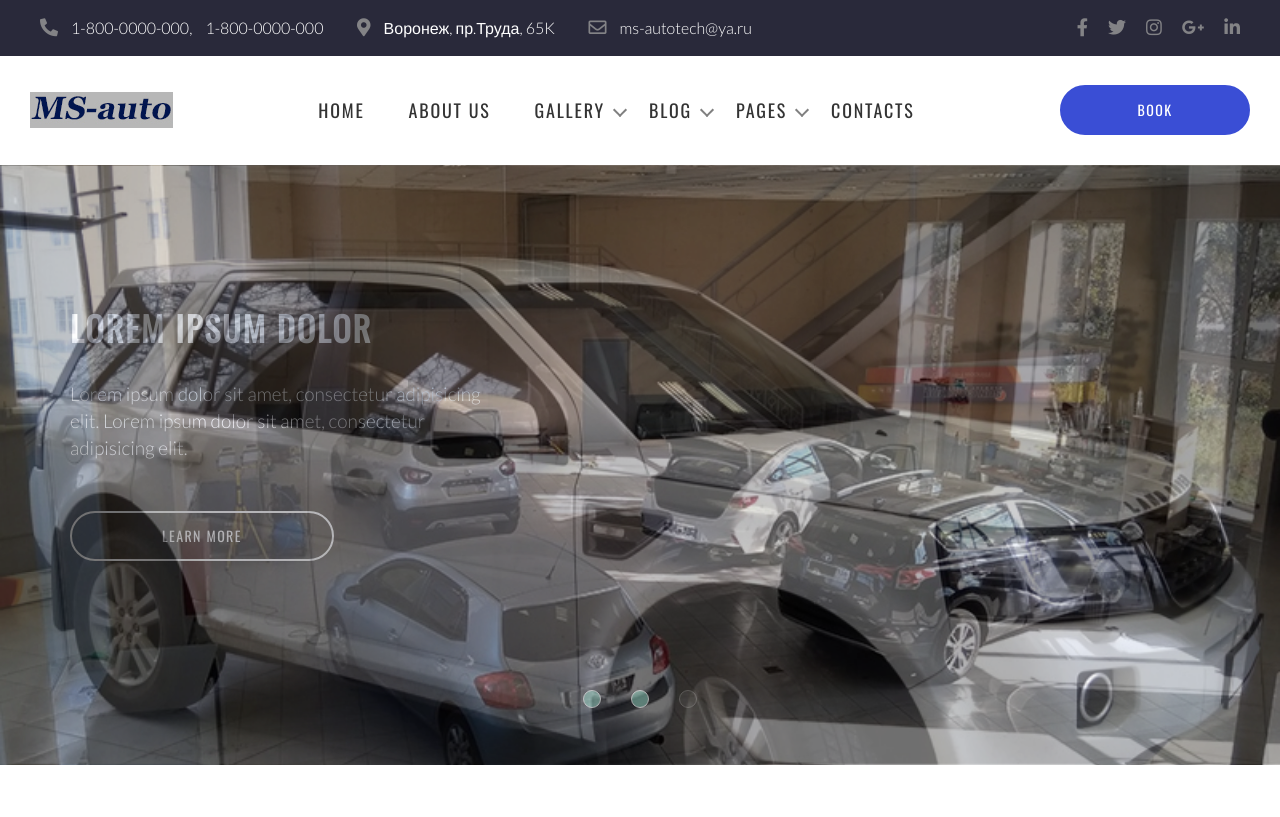
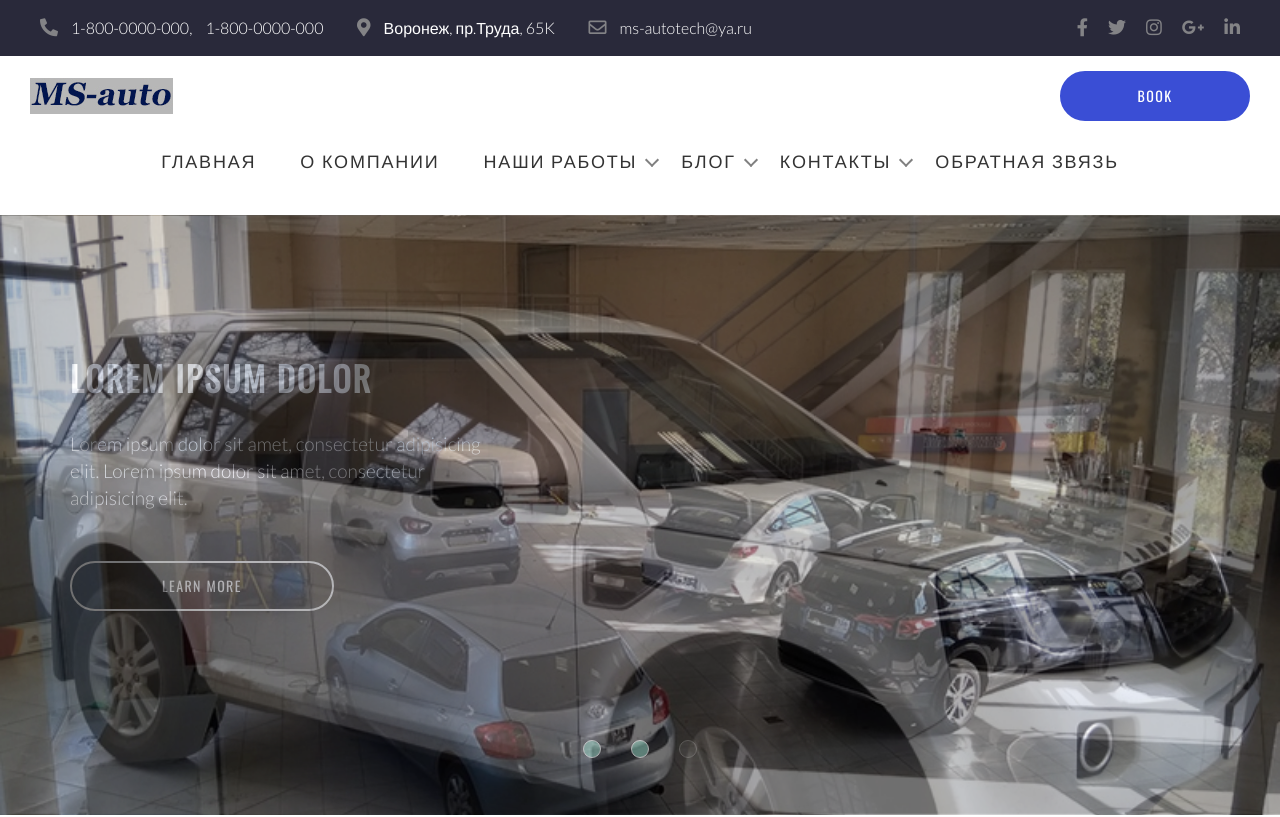
Before and after one commit to Oksana4891/MS-site, a plain HTML site: page index.html in a window 1280 px wide. Shown: the top 817 px of the page. Drawn offline with nearby package versions, Linux system fonts and the light colour scheme.

Commit message:
change menu

```diff
--- a/css/style.css
+++ b/css/style.css
@@ -588,7 +588,7 @@ footer i, .fa-angle-double-right {
 
 @media (min-width: 1600px) {
     .container {
-        max-width: 1500px;
+        max-width: 90%;
     }
 }
 
@@ -670,6 +670,24 @@ footer i, .fa-angle-double-right {
     .mobile-btn {
         display: none;
     }
+}
+
+/* ----------screen - max-width 1400 --------*/
+@media screen and (max-width: 1400px) {
+   .page-header_wrapper {
+    display: flex;
+    justify-content: space-between;
+    flex-wrap: wrap;
+}
+
+   .navbar_center {
+    display: flex;
+    justify-content: center;
+    align-items: center;
+    order: 3;
+    margin: 0 auto;
+    width: 100%;
+}
 }
 
 /* ----------screen - max-width 992 --------*/
--- a/index.html
+++ b/index.html
@@ -99,17 +99,17 @@
             <nav>
               <ul class="navbar_center_menu">
                 <li class="navbar_center_menu-item js-menuItems">
-                  <a class="navbar_center_menu-link" href="index.html">Home</a>
+                  <a class="navbar_center_menu-link" href="index.html">Главная</a>
                 </li>
                 <li class="navbar_center_menu-item js-menuItems">
-                  <a class="navbar_center_menu-link" href="#">About us</a>
+                  <a class="navbar_center_menu-link" href="#">О компании</a>
                 </li>
                 <li class="navbar_center_menu-item js-menuItems">
-                  <a class="navbar_center_menu-link" href="#">Gallery</a>
+                  <a class="navbar_center_menu-link" href="#">Наши работы</a>
                   <span class="navbar_center_icon"></span>
                 </li>
                 <li class="navbar_center_menu-item js-menuItems">
-                  <a class="navbar_center_menu-link" href="#">Blog</a>
+                  <a class="navbar_center_menu-link" href="#">Блог</a>
                   <span class="navbar_center_icon"></span>
                   <ul class="navbar_center-submenu">
                     <li>
@@ -139,7 +139,7 @@
                   </ul>
                 </li>
                 <li class="navbar_center_menu-item js-menuItems">
-                  <a class="navbar_center_menu-link" href="#">Pages</a>
+                  <a class="navbar_center_menu-link" href="#">Контакты</a>
                   <span class="navbar_center_icon"></span>
                   <ul class="navbar_center-submenu">
                     <li>
@@ -212,7 +212,7 @@
                   </ul>
                 </li>
                 <li class="navbar_center_menu-item js-menuItems">
-                  <a class="navbar_center_menu-link" href="#">Contacts</a>
+                  <a class="navbar_center_menu-link" href="#">Обратная звязь</a>
                 </li>
               </ul>
             </nav>
@@ -384,7 +384,7 @@
     <footer class="footer">
       <div class="container">
      <div class="row">
-         <div class="footer_item col-11 offset-1  col-md-6 offset-0 col-lg-3 col-xl-4">
+         <div class="footer_item col-11 offset-1  col-md-6 offset-md-0 col-lg-3 col-xl-4">
            <a href="index.html"> <img src="images/logo.jpg" alt="logo"></a>
            <p class="footer_text">Lorem ipsum dolor sit amet consectetur adipisicing elit. Eaque explicabo delectus minus, veniam, itaque velit, ex incidunt facilis quas esse optio voluptas iure impedit soluta enim fuga architecto minima eligendi?</p>
            <div>
@@ -396,7 +396,7 @@
            <a class="footer_contact-link" href="mailto:#">ms-autotech@ya.ru</a>
            </div>
          </div>
-         <div class="footer_item  col-11 offset-1  col-md-6 offset-0  col-lg-3 col-xl-3">
+         <div class="footer_item  col-11 offset-1  col-md-6 offset-md-0  col-lg-3 col-xl-3">
            <div class="footer_subtitle">
             Quick Links
            </div>
@@ -409,7 +409,7 @@
             <li ><i class="fas fa-angle-double-right"></i><a href="#">Faq</a></li>
         </ul>
          </div>
-         <div class="footer_item  col-11 offset-1  col-md-6 offset-0 col-lg-3 col-xl-3">
+         <div class="footer_item  col-11 offset-1  col-md-6 offset-md-0 col-lg-3 col-xl-3">
           <div class="footer_subtitle">
             Our Services
            </div>
```
